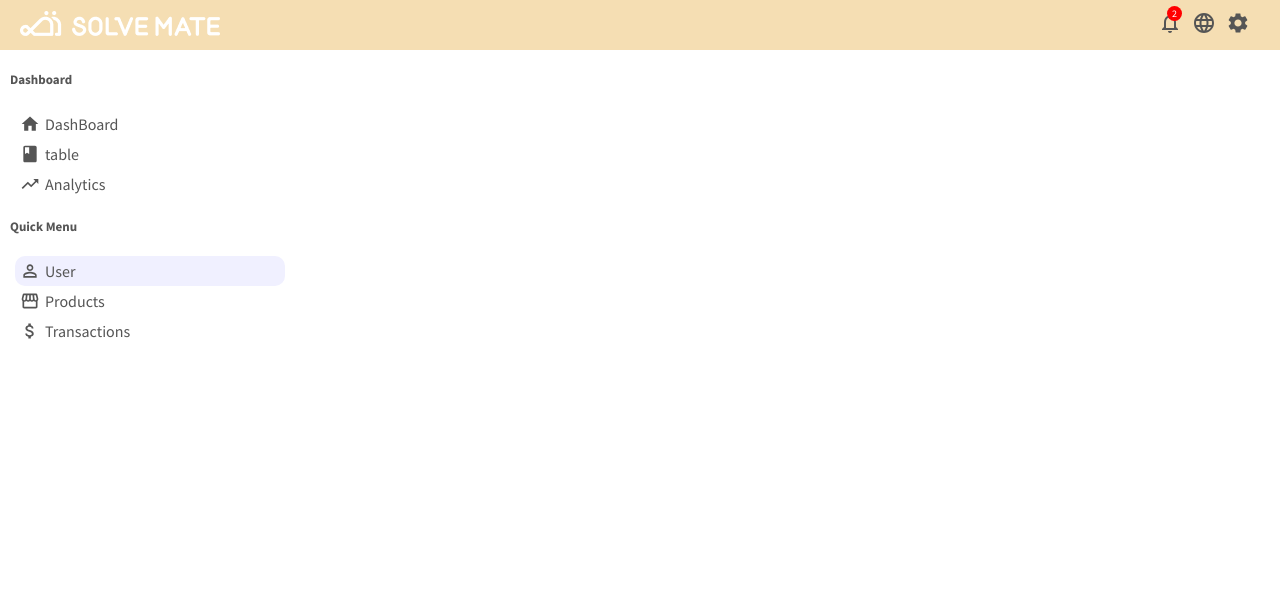
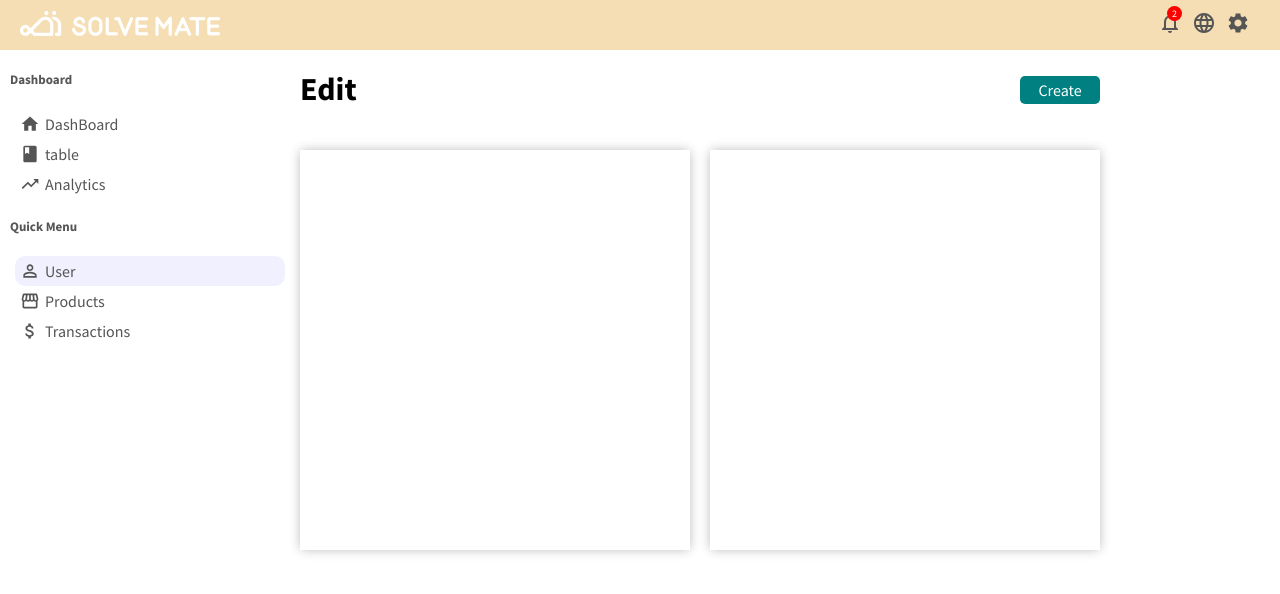
Before and after one commit to hyjoong/Admin-Template, a React (Create React App) app: page /detail/1 in a window 1280 px wide. Shown: the top 594 px of the page. Built offline with nearby package versions, Linux system fonts and the light colour scheme.

Commit message:
feat: detail page 구현

```diff
--- a/src/App.js
+++ b/src/App.js
@@ -5,6 +5,7 @@ import Home from "./pages/Home/Home";
 import { BrowserRouter as Router, Routes, Route, Link } from "react-router-dom";
 import Question from "./pages/Home/Question";
 import User from "./pages/Home/User";
+import Detail from "./components/Detail/Detail";
 
 const App = () => {
   return (
@@ -16,6 +17,7 @@ const App = () => {
           <Route exact path="/" element={<Home />}></Route>
           <Route exact path="/users" element={<User />}></Route>
           <Route exact path="/question" element={<Question />}></Route>
+          <Route path="/detail/:id" element={<Detail />}></Route>
         </Routes>
       </MainContainer>
     </Router>
--- /dev/null
+++ b/src/components/Detail/Detail.jsx
@@ -0,0 +1,59 @@
+import React from "react";
+import styled from "styled-components";
+
+const Detail = () => {
+  return (
+    <DetailWrapper>
+      <DetailContainer>
+        <h1 className="detailTitle">Edit</h1>
+        <button className="addButton">Create</button>
+      </DetailContainer>
+      <ContentContainer>
+        <div className="contentShow"></div>
+        <div className="contentUpdate"></div>
+      </ContentContainer>
+    </DetailWrapper>
+  );
+};
+
+const DetailWrapper = styled.div`
+  width: 800px;
+`;
+
+const DetailContainer = styled.div`
+  display: flex;
+  align-items: center;
+  justify-content: space-between;
+
+  .addButton {
+    width: 80px;
+    border: none;
+    padding: 5px;
+    background-color: teal;
+    border-radius: 5px;
+    cursor: pointer;
+    color: white;
+  }
+`;
+
+const ContentContainer = styled.div`
+  min-width: 800px;
+  min-height: 400px;
+  display: flex;
+  margin-top: 20px;
+  .contentShow {
+    flex: 1;
+    padding: 20px;
+    -webkit-box-shadow: 0px 0px 11px -1px rgba(0, 0, 0, 0.3);
+    box-shadow: 0px 0px 11px -1px rgba(0, 0, 0, 0.3);
+  }
+  .contentUpdate {
+    flex: 1;
+    padding: 20px;
+    -webkit-box-shadow: 0px 0px 11px -1px rgba(0, 0, 0, 0.3);
+    box-shadow: 0px 0px 11px -1px rgba(0, 0, 0, 0.3);
+    margin-left: 20px;
+  }
+`;
+
+export default Detail;
```
